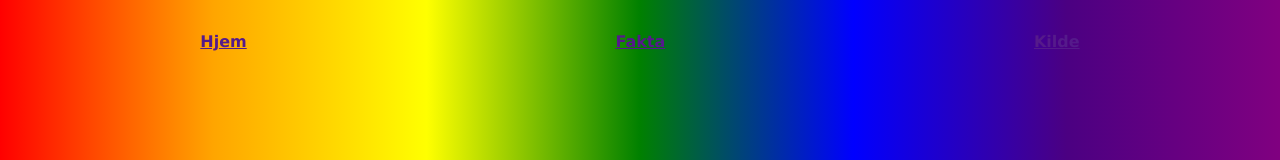
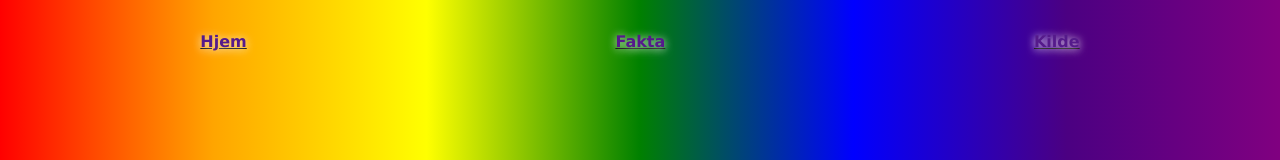
Before and after one commit to PollyKoder/dropDownMenu, a plain HTML site: page index.html in a window 1280 px wide. Shown: the top 160 px of the page. Drawn offline with Linux system fonts and the light colour scheme.

Commit message:
editCss3

```diff
--- a/style.css
+++ b/style.css
@@ -2,6 +2,8 @@
     margin: 0;
     font-family:Verdana, Geneva, Tahoma, sans-serif;
     font-weight: bold;
+    text-decoration-color: black;
+    text-shadow: 0px 1px 8px whitesmoke;
 }
 
 body {
```
